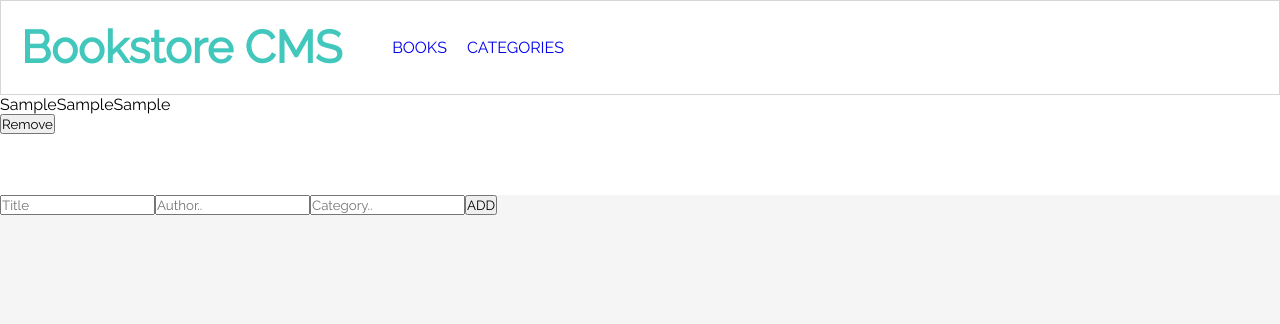
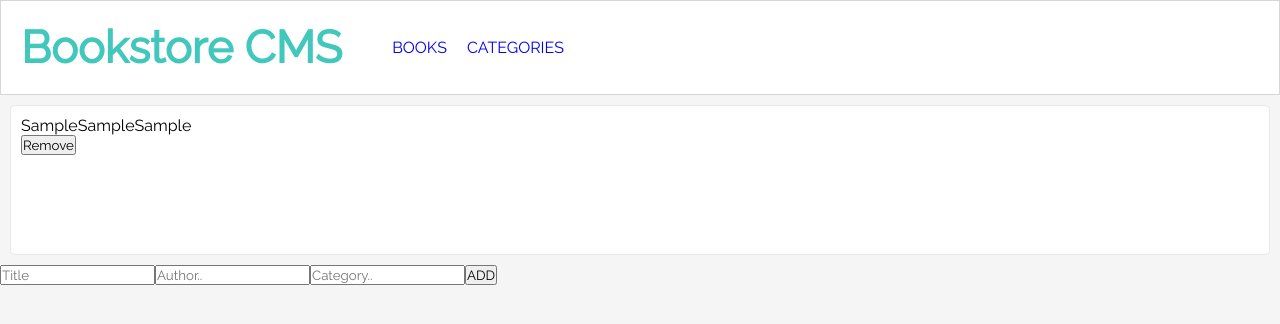
Before and after one commit to Amedzro-Elikplim/Bookstore, a React (Create React App) app: page / in a window 1280 px wide. Both pictures are taken after typing "Sample", "Sample", "Sample" into the empty fields and a click on the button "ADD". Shown: the top 324 px of the page. Built offline with nearby package versions, Linux system fonts and the light colour scheme; no server answers.

Commit message:
Justify elements in book container

```diff
--- a/src/styles/book.css
+++ b/src/styles/book.css
@@ -1,10 +1,14 @@
 * {
   box-sizing: border-box;
-  margin: 0;
+  margin: 0px;
 }
 
 .book-container {
-  height: 100px;
+  min-height: 150px;
+  padding: 10px;
+  margin: 10px;
   background-color: white;
-  width: 100%;
+  border-radius: 5px;
+  border: 1px solid rgb(233, 231, 231);
+  justify-content: space-between;
 }
```
